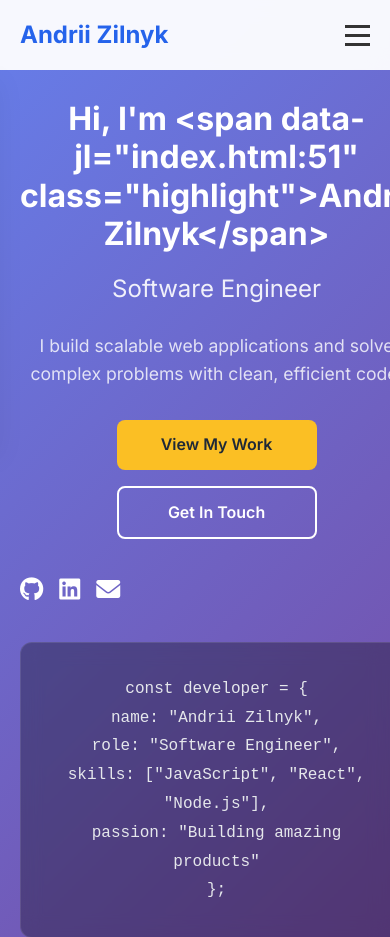
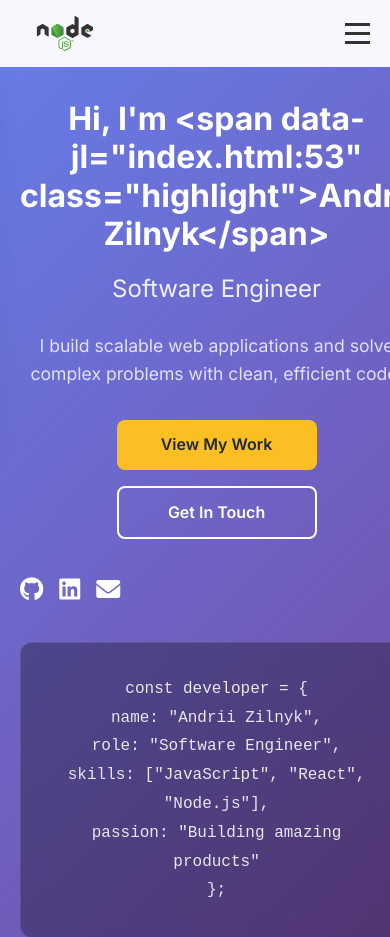
Before and after one commit to AndriiZil/AndriiZil.github.io, a plain HTML site: page index.html in a window 390 px wide. Shown: the top 937 px of the page. Drawn offline with Linux system fonts and the light colour scheme.

Commit message:
logo changed

```diff
--- a/index.html
+++ b/index.html
@@ -13,7 +13,9 @@
     <nav class="navbar">
         <div class="nav-container">
             <div class="nav-logo">
-                <a href="#home">Andrii Zilnyk</a>
+                <a href="#home">
+                    <img src="./img/nodejsStackedDark.svg" alt="">
+                </a>
             </div>
             <ul class="nav-menu">
                 <li class="nav-item">
--- a/styles.css
+++ b/styles.css
@@ -49,6 +49,12 @@ body {
     color: #2563eb;
     text-decoration: none;
     transition: color 0.3s ease;
+}
+
+.nav-logo a img {
+    height: 60px;
+    width: 90px;
+    display: block;
 }
 
 .nav-logo a:hover {
@@ -725,6 +731,10 @@ section {
         display: flex;
     }
 
+    .nav-logo a img {
+        height: 35px;
+    }
+
     .nav-menu {
         position: fixed;
         left: -100%;
```
Also changed, not shown: img/logo.png (added), img/nodejsStackedDark.svg (added).
